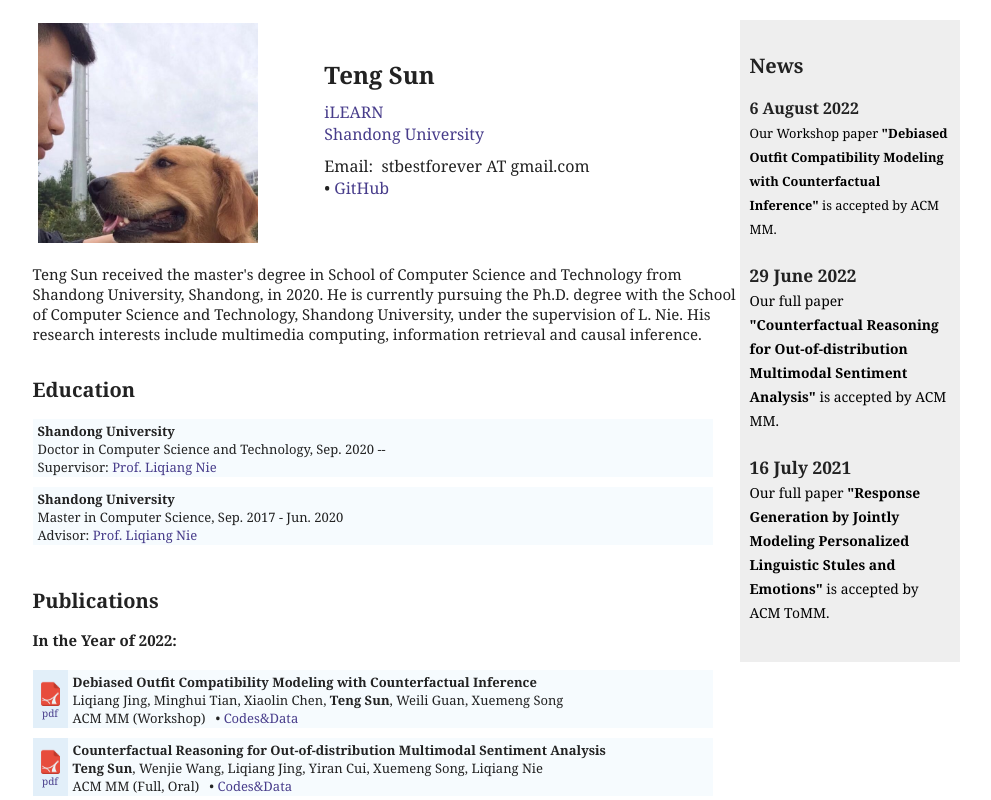
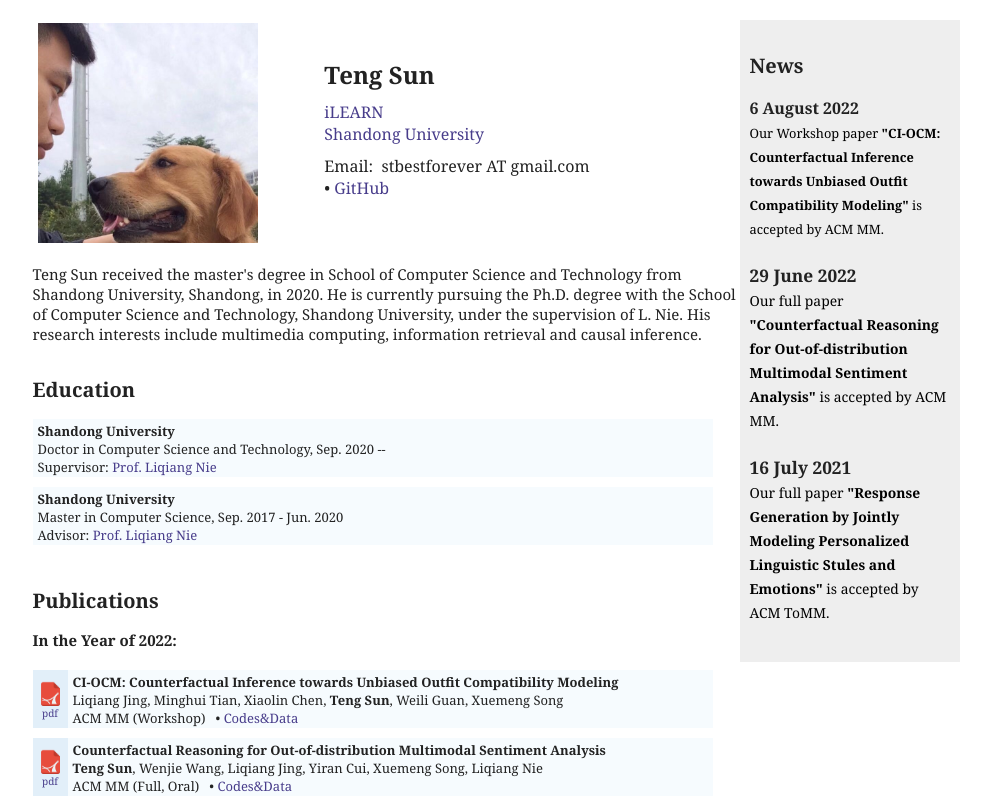
Before and after one commit to Teng-Sun/Teng-Sun.github.io, a plain HTML site: page index.html in a window 1280 px wide. Shown: the top 800 px of the page, without its empty margins (144-1135 px from the left). Drawn offline with Linux system fonts and the light colour scheme.

Commit message:
Update index.html

```diff
--- a/index.html
+++ b/index.html
@@ -22,7 +22,8 @@
     <font size="3px">
     <b>6 August 2022</b><br>
     <span class="easylink">
-    Our Workshop paper <b>"Debiased Outfit Compatibility Modeling with Counterfactual Inference"</b> is accepted by ACM MM.
+    Our Workshop paper <b>"CI-OCM: Counterfactual Inference towards Unbiased Outfit
+Compatibility Modeling"</b> is accepted by ACM MM.
     </span><br><br>
     </font>
     <b>29 June 2022</b><br>
@@ -116,7 +117,8 @@ Teng Sun received the master's degree in School of Computer Science and Technolo
   <tr>
     <td class="left"><a href=""
 			target="_blank"><img src="./images/pdf.png" width="25" height="25"><br>pdf</a></td>
-    <td><span class="title">Debiased Outfit Compatibility Modeling with Counterfactual Inference</span>
+    <td><span class="title">CI-OCM: Counterfactual Inference towards Unbiased Outfit
+Compatibility Modeling</span>
       <br> Liqiang Jing, Minghui Tian, Xiaolin Chen, <b>Teng Sun</b>, Weili Guan, Xuemeng Song
     <br>ACM MM (Workshop)
    &nbsp;&nbsp;&bull; <a href="https://anonymousemfr.wixsite.com/crobot" target="_blank">Codes&Data</a> &nbsp;&nbsp;
```
